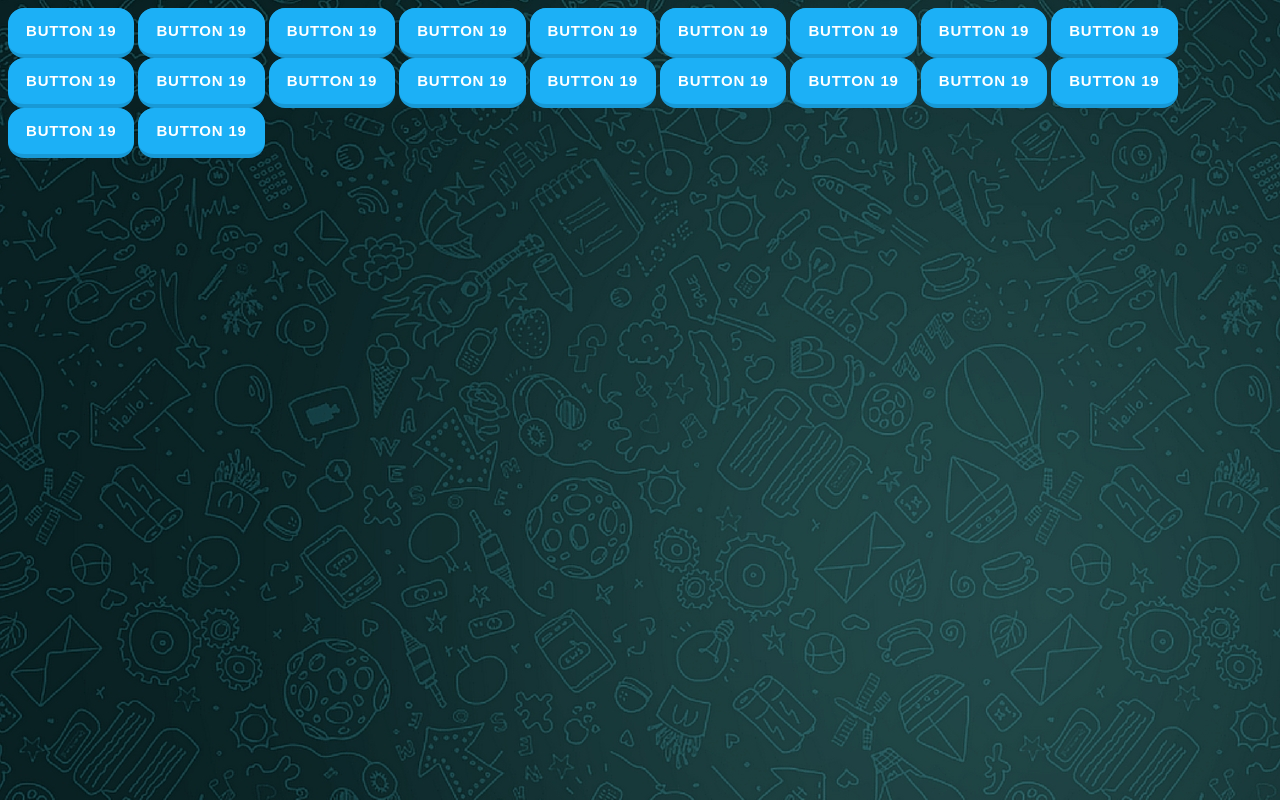
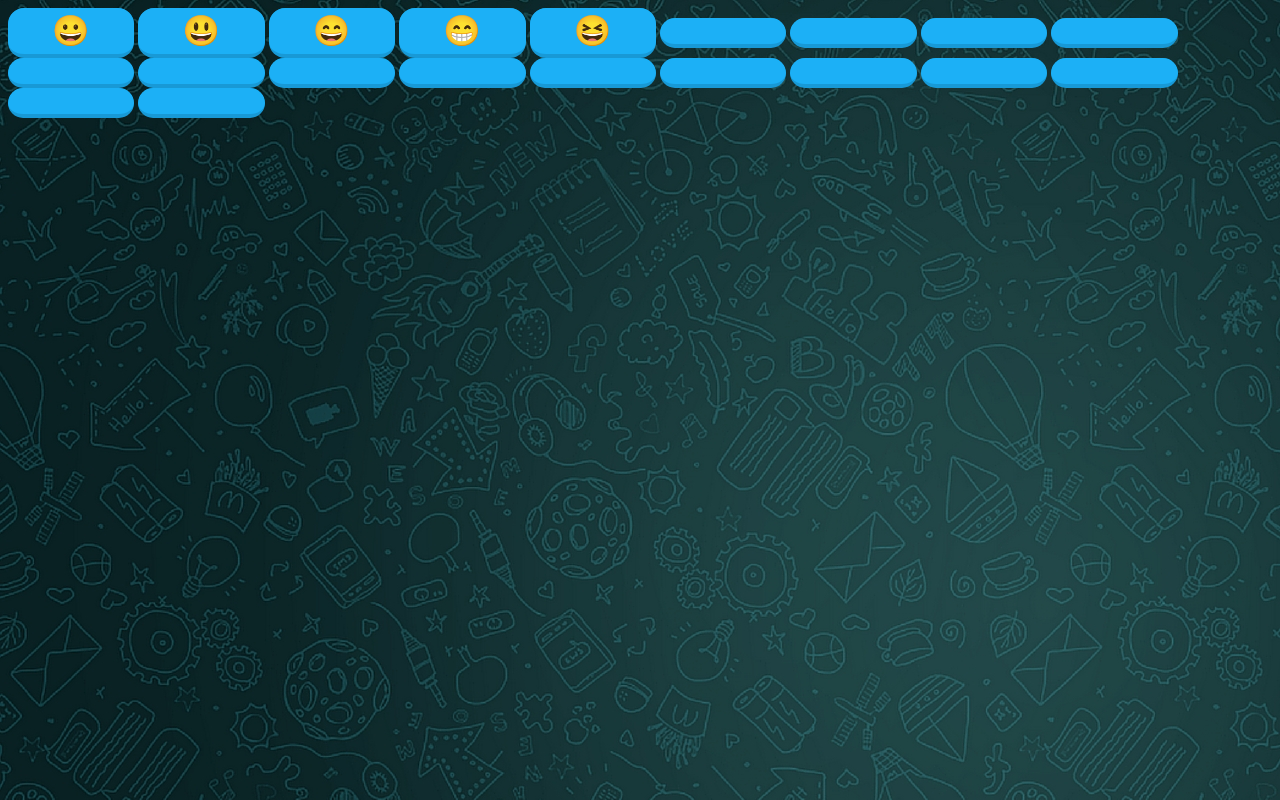
Before and after one commit to Minshull17/emojinote, a plain HTML site: page index.html in a window 1280 px wide. Drawn offline with Linux system fonts and the light colour scheme.

Commit message:
Buttons amended to remove text and add sample emojis, functionality also added via js file

```diff
--- a/index.html
+++ b/index.html
@@ -5,28 +5,29 @@
     <meta http-equiv="X-UA-Compatible" content="IE=edge">
     <meta name="viewport" content="width=device-width, initial-scale=1.0">
     <link rel="stylesheet" href="styles.css">
+    <script src="scripts.js"></script>
     <title>Emoji Note</title>
 </head>
 <body>
-    <button class="button-19" role="button">Button 19</button>
-    <button class="button-19" role="button">Button 19</button>
-    <button class="button-19" role="button">Button 19</button>
-    <button class="button-19" role="button">Button 19</button>
-    <button class="button-19" role="button">Button 19</button>
-    <button class="button-19" role="button">Button 19</button>
-    <button class="button-19" role="button">Button 19</button>
-    <button class="button-19" role="button">Button 19</button>
-    <button class="button-19" role="button">Button 19</button>
-    <button class="button-19" role="button">Button 19</button>
-    <button class="button-19" role="button">Button 19</button>
-    <button class="button-19" role="button">Button 19</button>
-    <button class="button-19" role="button">Button 19</button>
-    <button class="button-19" role="button">Button 19</button>
-    <button class="button-19" role="button">Button 19</button>
-    <button class="button-19" role="button">Button 19</button>
-    <button class="button-19" role="button">Button 19</button>
-    <button class="button-19" role="button">Button 19</button>
-    <button class="button-19" role="button">Button 19</button>
-    <button class="button-19" role="button">Button 19</button>
+    <button class="button-19" role="button" onclick="copyText1()">😀</button>
+    <button class="button-19" role="button" onclick="copyText2()">😃</button>
+    <button class="button-19" role="button" onclick="copyText3()">😄</button>
+    <button class="button-19" role="button" onclick="copyText4()">😁</button>
+    <button class="button-19" role="button" onclick="copyText5()">😆</button>
+    <button class="button-19" role="button"></button>
+    <button class="button-19" role="button"></button>
+    <button class="button-19" role="button"></button>
+    <button class="button-19" role="button"></button>
+    <button class="button-19" role="button"></button>
+    <button class="button-19" role="button"></button>
+    <button class="button-19" role="button"></button>
+    <button class="button-19" role="button"></button>
+    <button class="button-19" role="button"></button>
+    <button class="button-19" role="button"></button>
+    <button class="button-19" role="button"></button>
+    <button class="button-19" role="button"></button>
+    <button class="button-19" role="button"></button>
+    <button class="button-19" role="button"></button>
+    <button class="button-19" role="button"></button>
 </body>
 </html>
--- a/scripts.js
+++ b/scripts.js
@@ -0,0 +1,15 @@
+function copyText1(){
+    navigator.clipboard.writeText("😀");
+}
+function copyText2(){
+    navigator.clipboard.writeText("😃");
+}
+function copyText3(){
+    navigator.clipboard.writeText("😄");
+}
+function copyText4(){
+    navigator.clipboard.writeText("😁");
+}
+function copyText5(){
+    navigator.clipboard.writeText("😆");
+}
--- a/styles.css
+++ b/styles.css
@@ -15,7 +15,7 @@ body {
     cursor: pointer;
     display: inline-block;
     font-family: din-round,sans-serif;
-    font-size: 15px;
+    font-size: 30px;
     font-weight: 700;
     letter-spacing: .8px;
     line-height: 20px;
```
